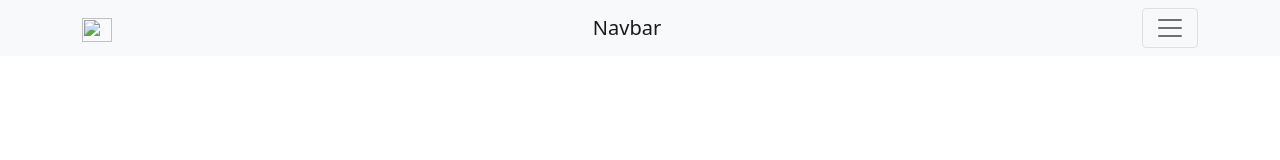
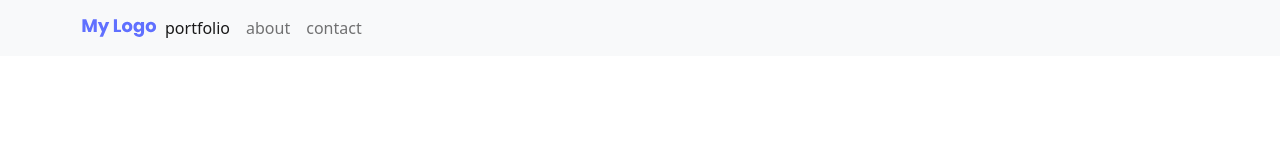
Before and after one commit to desorgui/Portfolio-bootstrap, a plain HTML site: page index.html in a window 1280 px wide. Drawn offline with nearby package versions, Linux system fonts and the light colour scheme.

Commit message:
add logo in portfolio

```diff
--- a/index.html
+++ b/index.html
@@ -11,34 +11,27 @@
 </head>
 <body>
     <header class="">
-        <nav class="navbar navbar-light bg-light">
+      <nav class="navbar navbar-expand-lg navbar-light bg-light">
         <div class="container">
-              <a class="navbar-brand" href="#">
-                <img src="/docs/5.0/assets/brand/bootstrap-logo.svg" alt="" width="30" height="24">
-              </a>
-                <a class="navbar-brand" href="#">Navbar</a>
+          <img src="./images/logo.svg" alt="my logo">
           <button class="navbar-toggler" type="button" data-bs-toggle="collapse" data-bs-target="#navbarNav" aria-controls="navbarNav" aria-expanded="false" aria-label="Toggle navigation">
-                  <span class="navbar-toggler-icon"></span>
+            <img src="./images/humberger.svg" alt="hamburger">
           </button>
-                <div class="collapse navbar-collapse" id="navbarNav">
-                  <ul class="navbar-nav">
+          <div class="collapse navbar-collapse " id="navbarNav">
+            <ul class="navbar-nav pull-right float-end">
               <li class="nav-item">
-                      <a class="nav-link active" aria-current="page" href="#">Home</a>
+                <a class="nav-link active" aria-current="page" href="#">portfolio</a>
               </li>
               <li class="nav-item">
-                      <a class="nav-link" href="#">Features</a>
+                <a class="nav-link" href="#">about</a>
               </li>
               <li class="nav-item">
-                      <a class="nav-link" href="#">Pricing</a>
-                    </li>
-                    <li class="nav-item">
-                      <a class="nav-link disabled" href="#" tabindex="-1" aria-disabled="true">Disabled</a>
+                <a class="nav-link" href="#">contact</a>
               </li>
             </ul>
           </div>
         </div>
       </nav>
-
     </header>
 </body>
 </html>
```
Lines whose indentation alone changed are shown as unchanged.
